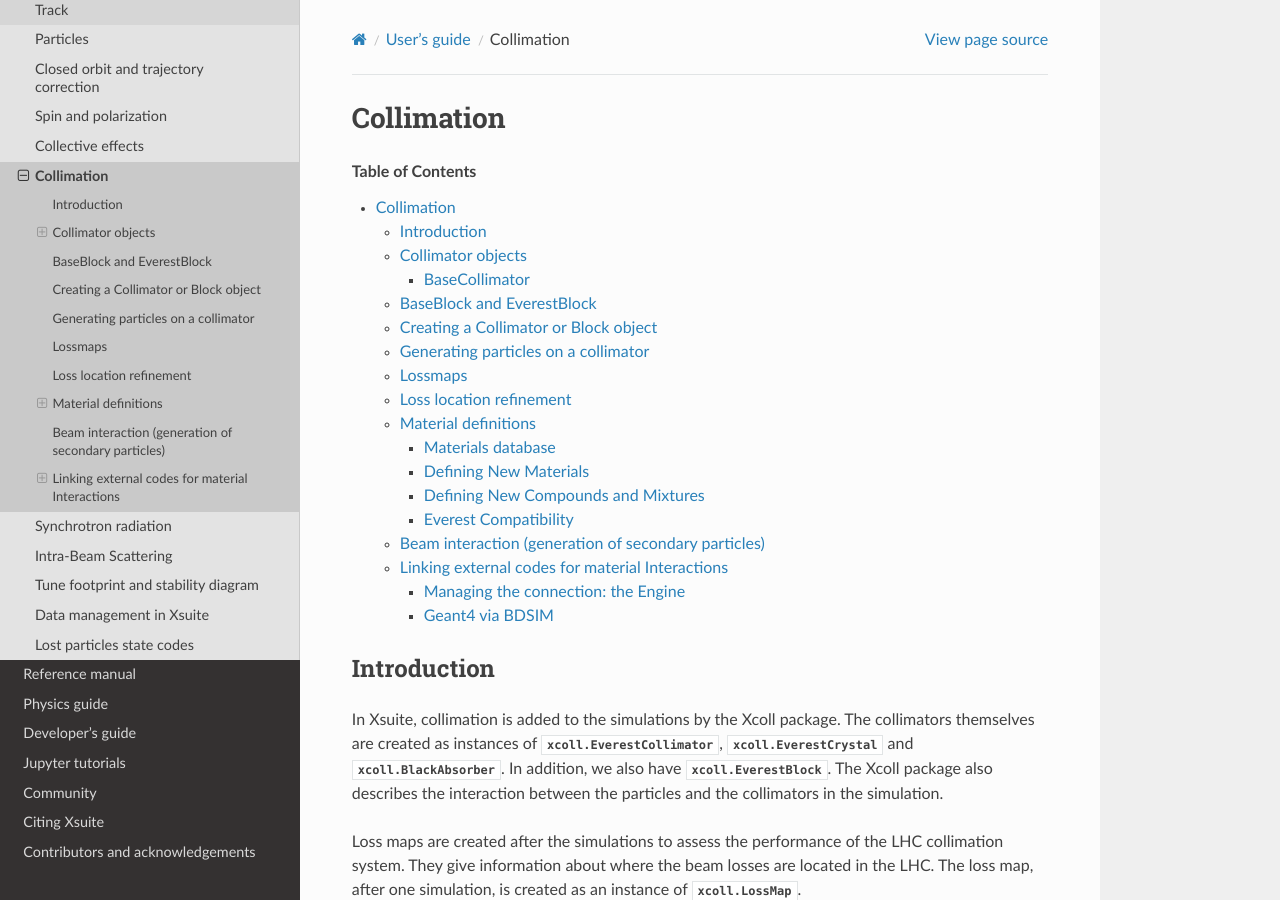
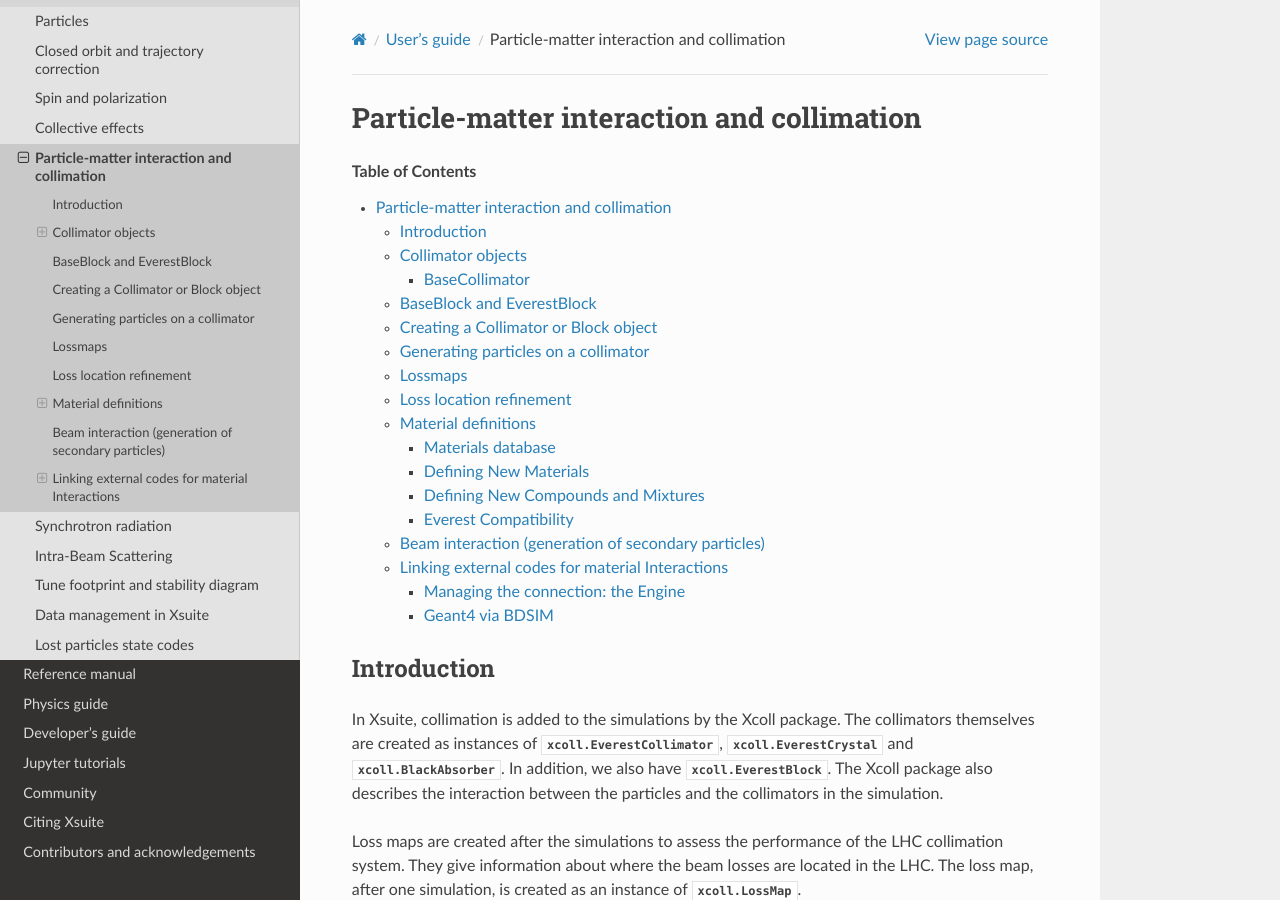
Before and after one commit to xsuite/xsuite, a Sphinx documentation site: the page built from docs/collimation.rst, in a window 1280 px wide and 900 px high. Built offline with Sphinx 7.4.7 and the Read the Docs theme 3.1.0, drawn with Linux system fonts in a browser that asks for light colours; pages that are not in the unit, such as notebooks, are missing from menus; the version number could not be read and is left out.

Commit message:
Change title

```diff
--- a/docs/collimation.rst
+++ b/docs/collimation.rst
@@ -1,6 +1,6 @@
-===========
-Collimation
-===========
+============================================
+Particle-matter interaction and collimation
+============================================
 
 .. contents:: Table of Contents
     :depth: 3
```
